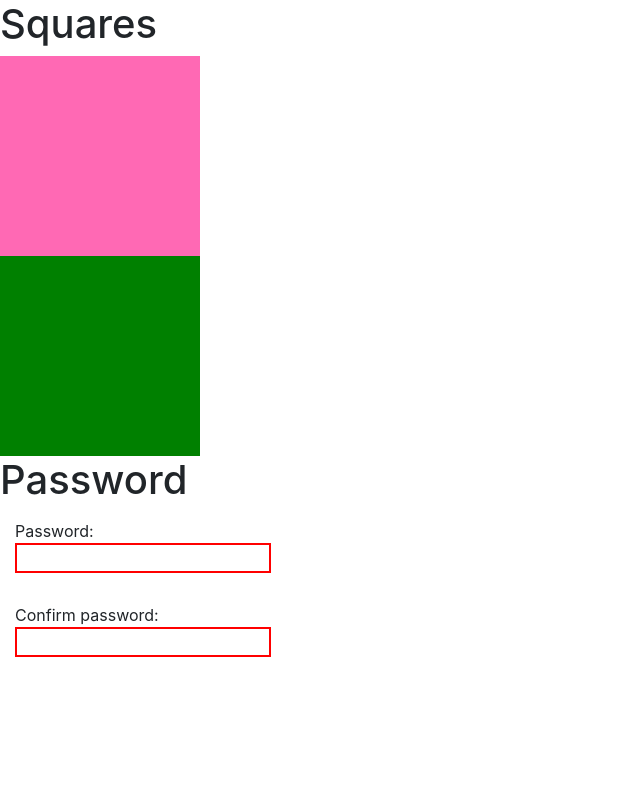
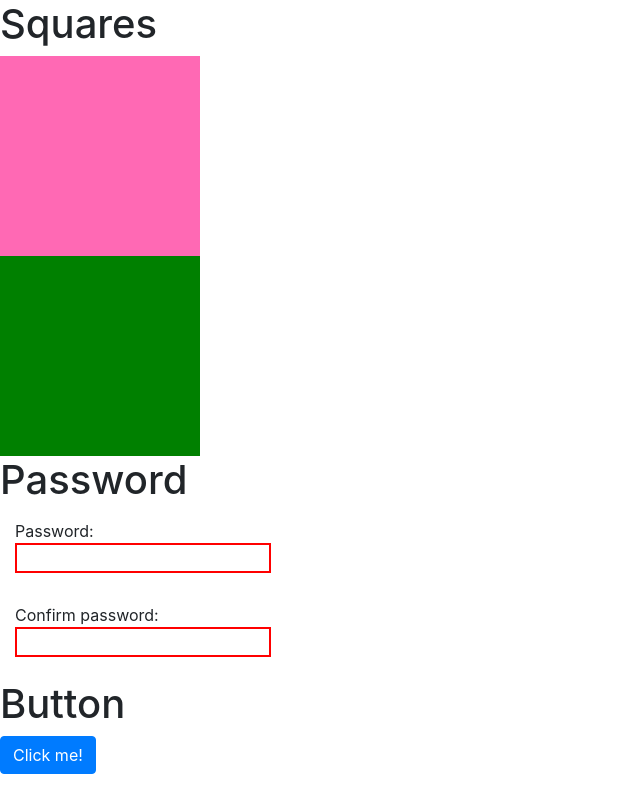
Before and after one commit to rmstibbard/week-10--advanced-react, a React (Create React App) app: page / in a window 1280 px wide. Shown: the whole page, without its empty margins (0-640 px from the left). Built offline with nearby package versions, Linux system fonts and the light colour scheme.

Commit message:
Counter button

```diff
--- a/src/App.js
+++ b/src/App.js
@@ -1,6 +1,7 @@
 import React, { Component } from 'react'; import './App.css';
 import Squares from './components/Squares';
 import SignUp from './components/SignUp';
+import Button from './components/Button';
 
 function App() {
   return (
@@ -10,6 +11,9 @@ function App() {
 
       <h1>Password</h1>
       <SignUp minimumLength={4} />
+
+      <h1>Button</h1>
+      <Button handleUpdate={console.log} />
     </>
   );
 }
--- /dev/null
+++ b/src/components/Button.js
@@ -0,0 +1,32 @@
+import React, { Component } from "react";
+
+class Button extends Component {
+    constructor(props) {
+
+        super(props);
+
+        this.state = {
+            count: 0,
+        };
+
+        this.handleUpdate = this.handleUpdate.bind(this);
+
+    }
+
+    handleUpdate() {
+        this.setState({ count: this.state.count + 1 });
+        console.log(this.state.count);
+    }
+
+    render() {
+        let { count } = this.state;
+
+        return (
+            <button className="btn btn-primary" onClick={this.handleUpdate}>Click me!</button>
+        );
+
+    }
+
+}
+
+export default Button;
```
